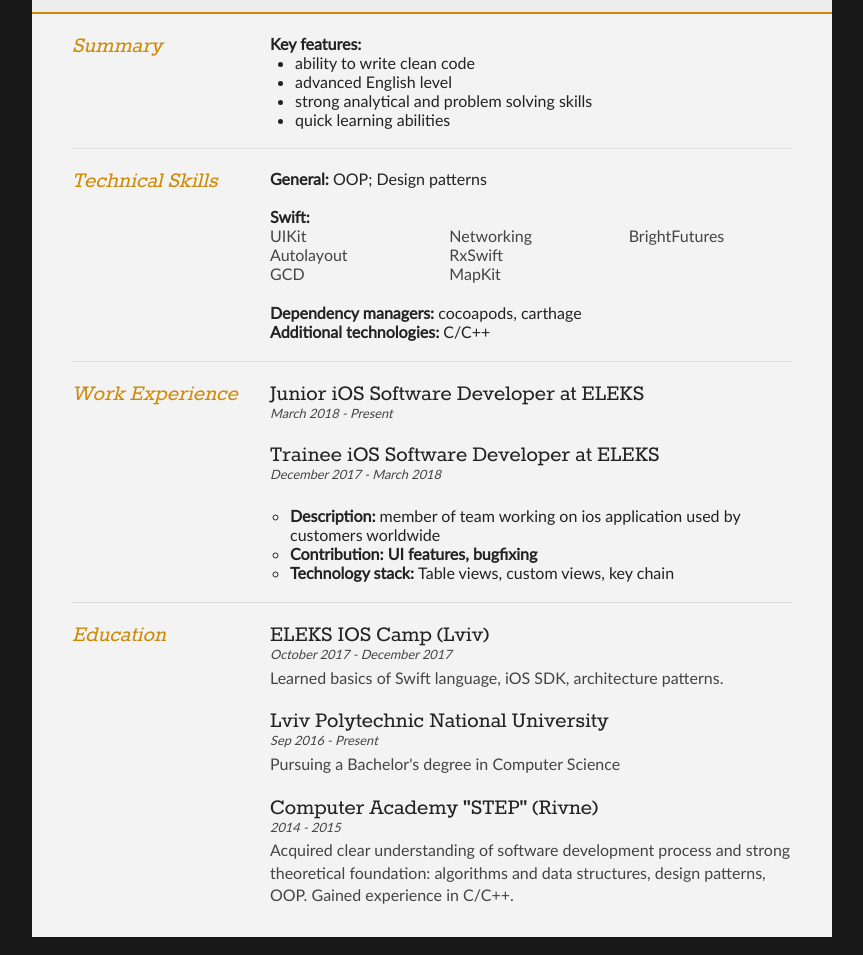
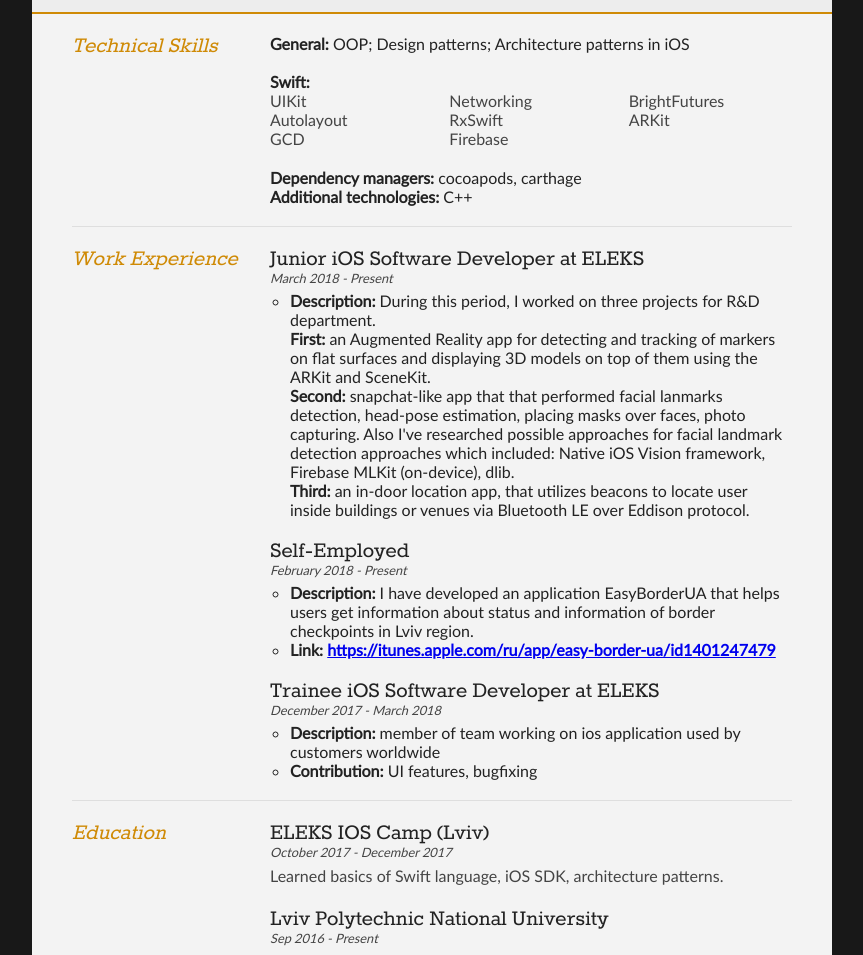
Before and after one commit to VolodymyrShlikhta/volodymyrshlikhta.github.io, a plain HTML site: page index.html in a window 1280 px wide. Shown: the part 191-1146 px from the top of the page, without its empty margins (208-1071 px from the left). Drawn offline with Linux system fonts and the light colour scheme.

Commit message:
Updated info

```diff
--- a/index.html
+++ b/index.html
@@ -31,7 +31,7 @@
 			<ul>
 				<li><img src="images/home.png" style="vertical-align:center;" /> Lviv, Ukraine</li>
 				<li><img src="images/phone.png" style="vertical-align:center;" /> +38 (098) 712 70 99</li>
-				<li><img src="images/mail.png" style="vertical-align:bottom;" /> <a href="mailto:shlihta123@gmail.com" target="_blank"> shlihta123@gmail.com</a></li><br/>
+				<li><img src="images/mail.png" style="vertical-align:bottom;" /> <a href="mailto:vol.shlikhta@gmail.com" target="_blank"> vol.shlikhta@gmail.com</a></li><br/>
 				<li><img src="images/github.png" style="vertical-align:bottom;" /> <a href="https://www.github.com/volodymyrshlikhta"> github.com/volodymyrshlikhta</a></li>
 				<li><img src="images/linkedin.png" style="vertical-align:bottom;" /> <a href="https://www.linkedin.com/in/volodymyr-shlikhta"> linkedin.com/in/volodymyr-shlikhta</a></li>
 			</ul>
@@ -40,25 +40,6 @@
 	</div>
 
 	<div id="mainArea" class="quickFade delayFive">
-		<section>
-			<article>
-				<div class="sectionTitle">
-					<h1>Summary</h1>
-				</div>
-
-				<div class="sectionContent">
-					<span style="font-weight: bold;">Key features:</span>
-					<ul style="margin-left: 25px;">
-						<li>ability to write clean code</li>
-						<li>advanced English level</li>
-						<li>strong analytical and problem solving skills</li>
-						<li>quick learning abilities</li>
-					</ul>
-					<br />
-			</div>
-			</article>
-			<div class="clear"></div>
-		</section>
 
 		<section>
 			<div class="sectionTitle">
@@ -66,7 +47,7 @@
 			</div>
 
 			<div class="sectionContent">
-				<div><span style="font-weight: bold;">General: </span>OOP; Design patterns</div><br />
+				<div><span style="font-weight: bold;">General: </span>OOP; Design patterns; Architecture patterns in iOS</div><br />
 				<div style="font-weight: bold;">Swift:</div>
 				<ul class="keySkills">
 					<li>UIKit</li>
@@ -74,11 +55,12 @@
 					<li>GCD</li>
 					<li>Networking</li>
 					<li>RxSwift</li>
-					<li>MapKit</li>
+					<li>Firebase</li>
 					<li>BrightFutures</li>
+					<li>ARKit</li>
 				</ul>
 				<div><span style="font-weight: bold;">Dependency managers: </span>cocoapods, carthage</div>
-				<div><span style="font-weight: bold;">Additional technologies: </span>C/C++</div><p></p>
+				<div><span style="font-weight: bold;">Additional technologies: </span>C++</div><p></p>
 			</div>
 			<div class="clear"></div>
 		</section>
@@ -92,16 +74,38 @@
 				<article>
 					<h2>Junior iOS Software Developer at ELEKS</h2>
 					<p class="subDetails">March 2018 - Present</p>
+					<ul style="list-style-type: circle; margin-left: 20px;">
+						<li><span style="font-weight: bold;">Description: </span>During this period, I worked on three projects for R&D department.</br>
+
+						<span style="font-weight: bold;">First: </span>an Augmented Reality app for detecting and tracking of markers on flat surfaces and displaying 3D models on top of them using the ARKit and SceneKit.
+						</br>
+						<span style="font-weight: bold;">Second: </span>snapchat-like app that that performed facial lanmarks detection, head-pose estimation, placing masks over faces, photo capturing. Also I've researched possible approaches for facial landmark detection approaches which included: Native iOS Vision framework, Firebase MLKit (on-device), dlib.
+						</br>
+						<span style="font-weight: bold;">Third: </span>an in-door location app, that utilizes beacons to locate user inside buildings or venues via Bluetooth LE over Eddison protocol.</br>
+					</ul>
 					<p></p>
+				</article>
+
+				<article>
+					<h2>Self-Employed</h2>
+					<p class="subDetails">February 2018 - Present</p>
+					<ul style="list-style-type: circle; margin-left: 20px;">
+						<li>
+						<span style="font-weight: bold;">Description: </span>I have developed an application EasyBorderUA that helps users get information about status and information of border checkpoints in Lviv region.
+						</li>
+						<li>
+						<span style="font-weight: bold;">Link: <a href="https://itunes.apple.com/ru/app/easy-border-ua/id1401247479" target="_blank"> https://itunes.apple.com/ru/app/easy-border-ua/id1401247479</a> </span>
+						</li>
+					</ul>
+					</p>
 				</article>
 
 				<article>
 					<h2>Trainee iOS Software Developer at ELEKS</h2>
 					<p class="subDetails">December 2017 - March 2018</p>
-					<ul style="list-style-type: circle; margin-left: 20px;"><br />
+					<ul style="list-style-type: circle; margin-left: 20px;">
 						<li><span style="font-weight: bold;">Description: </span>member of team working on ios application  used by customers worldwide</li>
-						<li><span style="font-weight: bold;">Contribution: UI features, bugfixing</span></li>
-						<li><span style="font-weight: bold;">Technology stack: </span>Table views, custom views, key chain</li>
+						<li><span style="font-weight: bold;">Contribution: </span> UI features, bugfixing</li>
 					</ul>
 					<p></p>
 				</article>
@@ -131,7 +135,7 @@
 					<h2>Computer Academy "STEP" (Rivne)</h2>
 					<p class="subDetails">2014 - 2015</p>
 					<p>Acquired clear understanding of software development process and strong theoretical foundation: algorithms and data structures, design patterns, OOP.
-						 Gained experience in C/C++.</p>
+						 Gained experience in C++.</p>
 				</article>
 			</div>
 			<div class="clear"></div>
```
